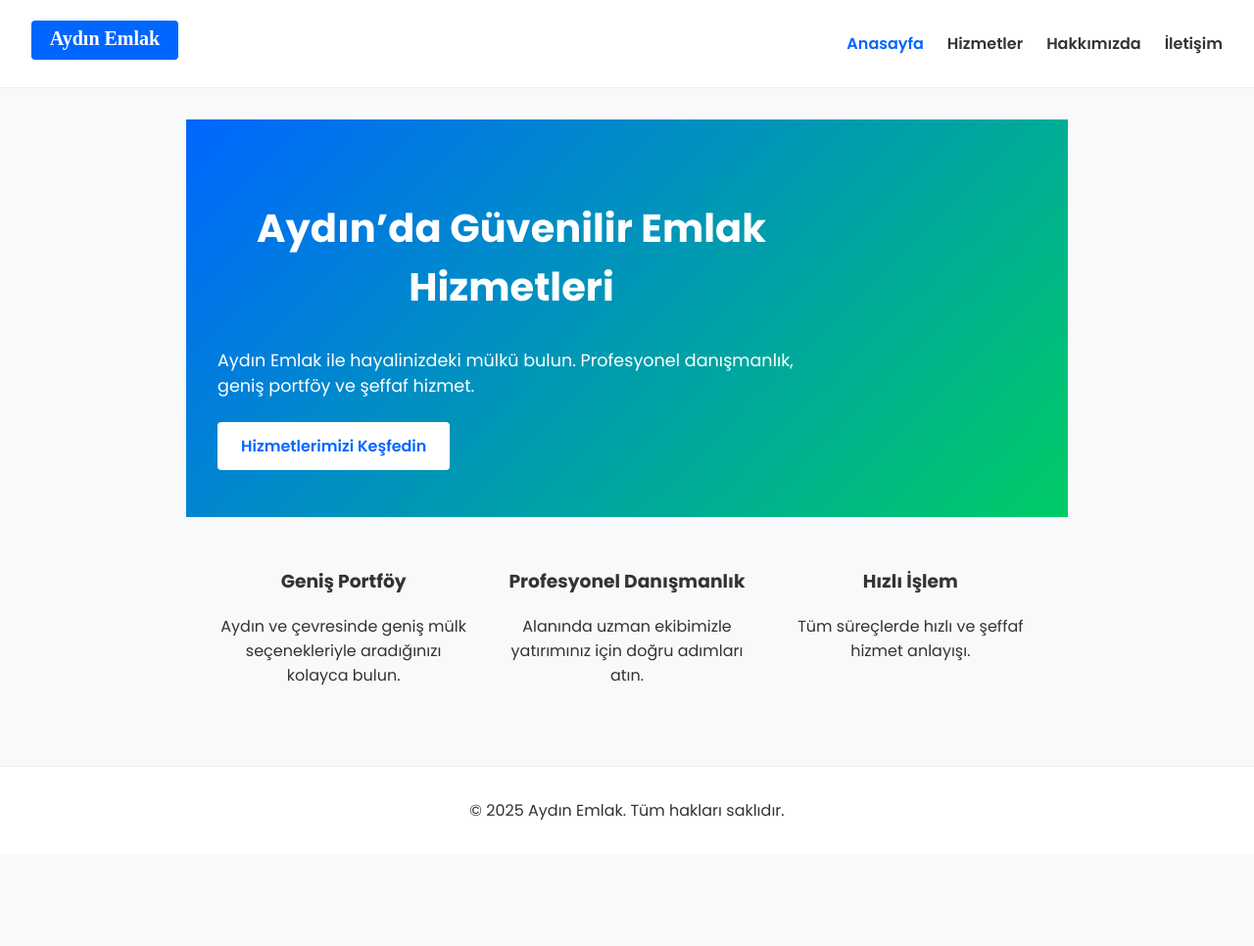
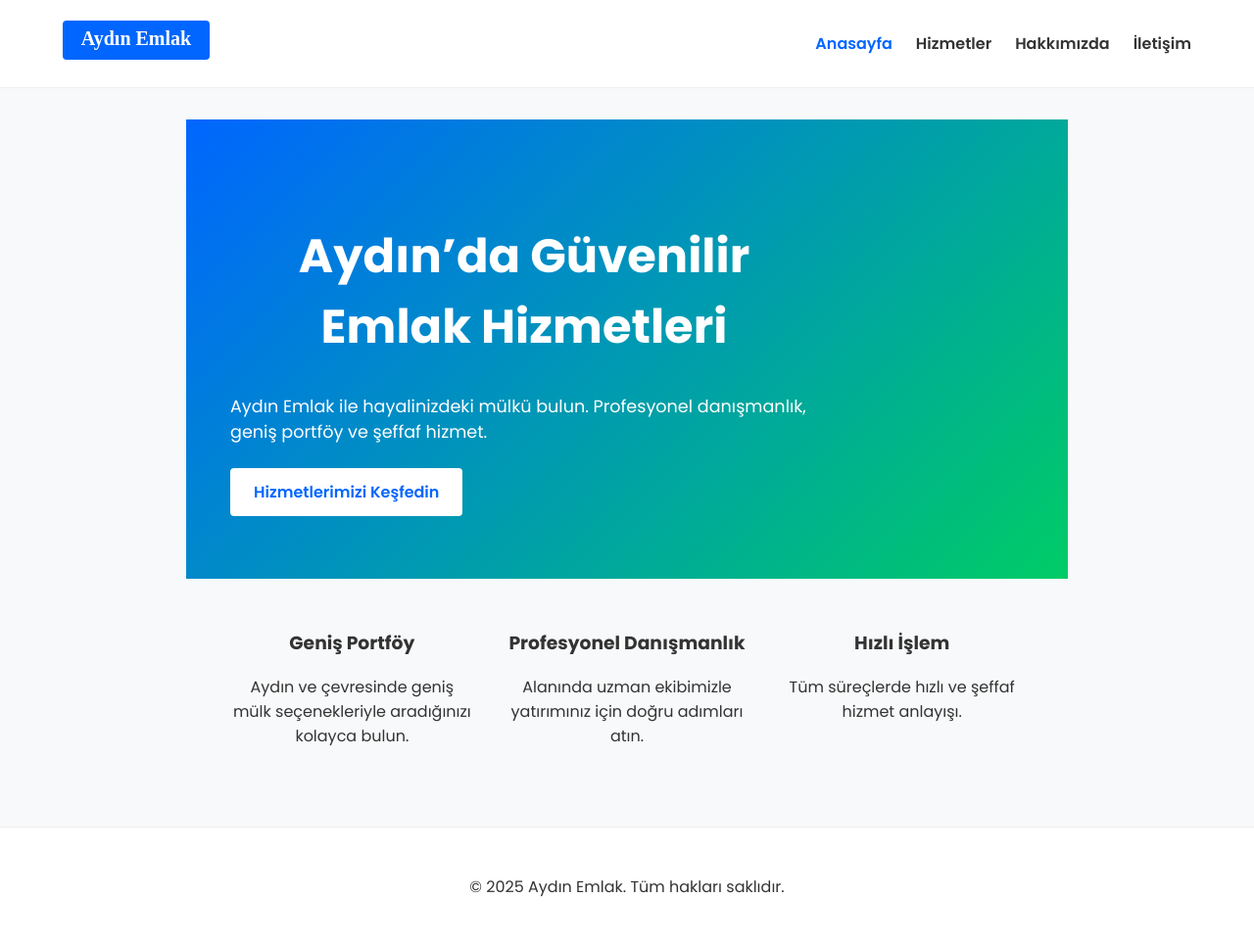
Before and after one commit to sergenolmez/belkissensan, an Astro site: page / in a window 1280 px wide. Shown: the whole page at 98% size. Before the commit the page ends 872 px from the top, so only its background shows below. Built offline with nearby package versions, Linux system fonts and the light colour scheme; Astro itself is replaced by a stand-in of ours.

Commit message:
feat: modern layout with header hero and footer

```diff
--- a/public/assets/css/style.css
+++ b/public/assets/css/style.css
@@ -13,14 +13,26 @@ body {
   color: var(--dark-color);
 }
 
-/* Navbar */
-.navbar {
+/* Helpers */
+.container {
+  width: min(90%, 1200px);
+  margin: 0 auto;
+}
+
+/* Header */
+.site-header {
+  position: sticky;
+  top: 0;
+  z-index: 1000;
+  background-color: #fff;
+  border-bottom: 1px solid #eee;
+}
+
+.header-inner {
   display: flex;
   align-items: center;
   justify-content: space-between;
-  padding: 1rem 2rem;
-  background-color: #fff;
-  border-bottom: 1px solid #eee;
+  padding: 1rem 0;
 }
 
 .logo img {
@@ -55,12 +67,16 @@ body {
 
 /* Hero */
 .hero {
-  display: flex;
-  align-items: center;
-  justify-content: space-between;
-  padding: 3rem 2rem;
   background: linear-gradient(135deg, var(--primary-color), var(--secondary-color));
   color: #fff;
+  padding: 4rem 0;
+}
+
+.hero-grid {
+  display: grid;
+  grid-template-columns: repeat(auto-fit, minmax(280px, 1fr));
+  gap: 2rem;
+  align-items: center;
 }
 
 .hero-content {
@@ -68,7 +84,7 @@ body {
 }
 
 .hero-content h1 {
-  font-size: 2.5rem;
+  font-size: 3rem;
   margin-bottom: 1rem;
 }
 
@@ -179,7 +195,7 @@ body {
 /* Footer */
 .site-footer {
   text-align: center;
-  padding: 1rem;
+  padding: 2rem 0;
   background-color: #fff;
   border-top: 1px solid #eee;
 }
@@ -207,8 +223,7 @@ body {
   .features {
     flex-direction: column;
   }
-  .hero {
-    flex-direction: column;
+  .hero-grid {
     text-align: center;
   }
   .hero-image {
--- /dev/null
+++ b/src/components/Footer.astro
@@ -0,0 +1,5 @@
+<footer class="site-footer">
+  <div class="container">
+    <p>&copy; {new Date().getFullYear()} Aydın Emlak. Tüm hakları saklıdır.</p>
+  </div>
+</footer>
--- /dev/null
+++ b/src/components/Header.astro
@@ -0,0 +1,26 @@
+---
+const { currentPath = '/' } = Astro.props;
+const links = [
+  { href: '/', label: 'Anasayfa' },
+  { href: '/hizmetler', label: 'Hizmetler' },
+  { href: '/hakkimizda', label: 'Hakkımızda' },
+  { href: '/iletisim', label: 'İletişim' }
+];
+---
+<header class="site-header">
+  <div class="container header-inner">
+    <a href="/" class="logo">
+      <img src="/assets/img/logo.svg" alt="Aydın Emlak Logo" />
+    </a>
+    <button class="menu-toggle" aria-label="Menüyü Aç/Kapat">&#9776;</button>
+    <nav>
+      <ul class="nav-links">
+        {links.map(link => (
+          <li>
+            <a href={link.href} class={currentPath === link.href ? 'active' : ''}>{link.label}</a>
+          </li>
+        ))}
+      </ul>
+    </nav>
+  </div>
+</header>
--- /dev/null
+++ b/src/components/Hero.astro
@@ -0,0 +1,24 @@
+---
+interface Props {
+  title: string;
+  text: string;
+  ctaText: string;
+  ctaLink: string;
+  image?: string;
+}
+const { title, text, ctaText, ctaLink, image } = Astro.props as Props;
+---
+<section class="hero">
+  <div class="container hero-grid">
+    <div class="hero-content">
+      <h1>{title}</h1>
+      <p>{text}</p>
+      <a href={ctaLink} class="btn-primary">{ctaText}</a>
+    </div>
+    {image && (
+      <div class="hero-image">
+        <img src={image} alt="" />
+      </div>
+    )}
+  </div>
+</section>
--- a/src/layouts/BaseLayout.astro
+++ b/src/layouts/BaseLayout.astro
@@ -1,6 +1,9 @@
 ---
 import SeoHead from "../components/SeoHead.astro";
+import Header from "../components/Header.astro";
+import Footer from "../components/Footer.astro";
 const { title = "Anasayfa", description } = Astro.props;
+const currentPath = Astro.url.pathname;
 ---
 <html lang="tr">
   <head>
@@ -13,45 +16,11 @@ const { title = "Anasayfa", description } = Astro.props;
     />
   </head>
   <body>
-    <header class="site-header">
-      <nav class="navbar">
-        <a href="/" class="logo">
-          <img src="/assets/img/logo.svg" alt="Aydın Emlak Logo" />
-        </a>
-        <button class="menu-toggle" aria-label="Menüyü Aç/Kapat">&#9776;</button>
-        <ul class="nav-links">
-          <li>
-            <a href="/" class={Astro.url.pathname === "/" ? "active" : ""}>
-              Anasayfa
-            </a>
-          </li>
-          <li>
-            <a href="/hizmetler" class={Astro.url.pathname.startsWith("/hizmetler") ? "active" : ""}>
-              Hizmetler
-            </a>
-          </li>
-          <li>
-            <a href="/hakkimizda" class={Astro.url.pathname.startsWith("/hakkimizda") ? "active" : ""}>
-              Hakkımızda
-            </a>
-          </li>
-          <li>
-            <a href="/iletisim" class={Astro.url.pathname.startsWith("/iletisim") ? "active" : ""}>
-              İletişim
-            </a>
-          </li>
-        </ul>
-      </nav>
-    </header>
-
+    <Header currentPath={currentPath} />
     <main class="page-content">
       <slot />
     </main>
-
-    <footer class="site-footer">
-      <p>&copy; {new Date().getFullYear()} Aydın Emlak. Tüm hakları saklıdır.</p>
-    </footer>
-
+    <Footer />
     <script src="/assets/js/script.js" is:inline></script>
   </body>
 </html>
--- a/src/pages/index.astro
+++ b/src/pages/index.astro
@@ -1,22 +1,19 @@
 ---
 import BaseLayout from "../layouts/BaseLayout.astro";
+import Hero from "../components/Hero.astro";
 ---
 <BaseLayout
   title="Profesyonel Gayrimenkul Danışmanlığı"
   description="Aydın'da güvenilir emlak hizmetleri."
 >
-  <section class="hero">
-    <div class="hero-content">
-      <h1>Aydın’da Güvenilir Emlak Hizmetleri</h1>
-      <p>Aydın Emlak ile hayalinizdeki mülkü bulun. Profesyonel danışmanlık, geniş portföy ve şeffaf hizmet.</p>
-      <a href="/hizmetler" class="btn-primary">Hizmetlerimizi Keşfedin</a>
-    </div>
-    <div class="hero-image">
-      <!-- <img src="/assets/img/hero.jpg" alt="Aydın Emlak" /> -->
-    </div>
-  </section>
+  <Hero
+    title="Aydın’da Güvenilir Emlak Hizmetleri"
+    text="Aydın Emlak ile hayalinizdeki mülkü bulun. Profesyonel danışmanlık, geniş portföy ve şeffaf hizmet."
+    ctaText="Hizmetlerimizi Keşfedin"
+    ctaLink="/hizmetler"
+  />
 
-  <section class="features">
+  <section class="features container">
     <div class="feature">
       <h3>Geniş Portföy</h3>
       <p>Aydın ve çevresinde geniş mülk seçenekleriyle aradığınızı kolayca bulun.</p>
```
